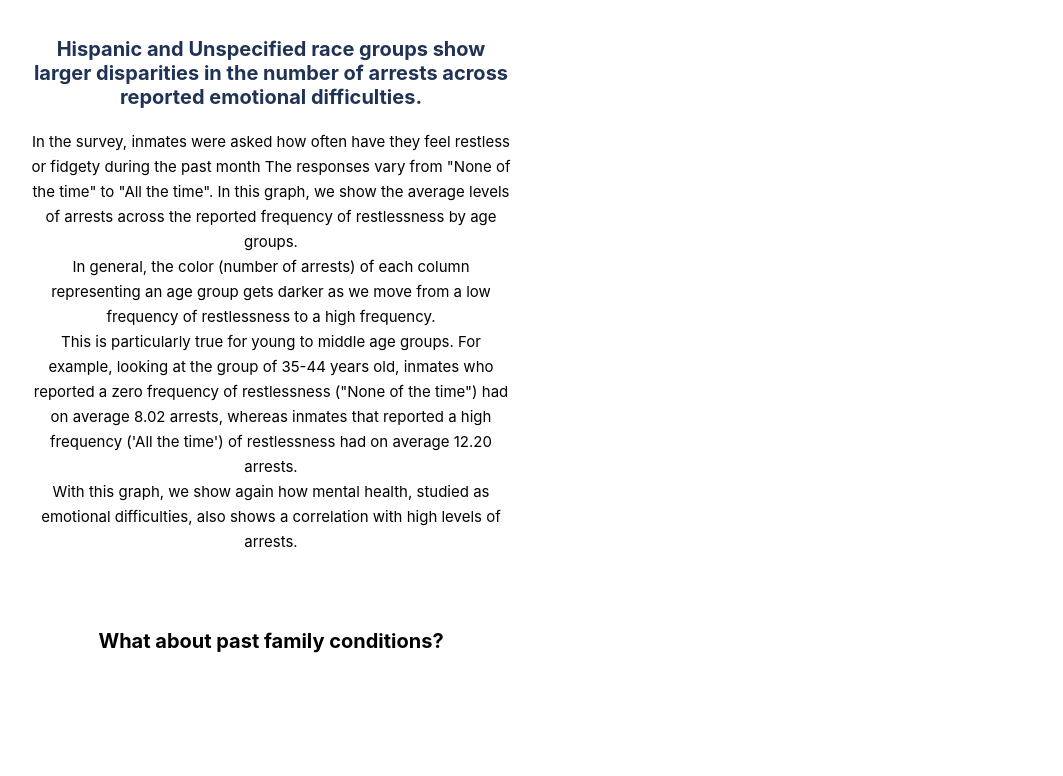
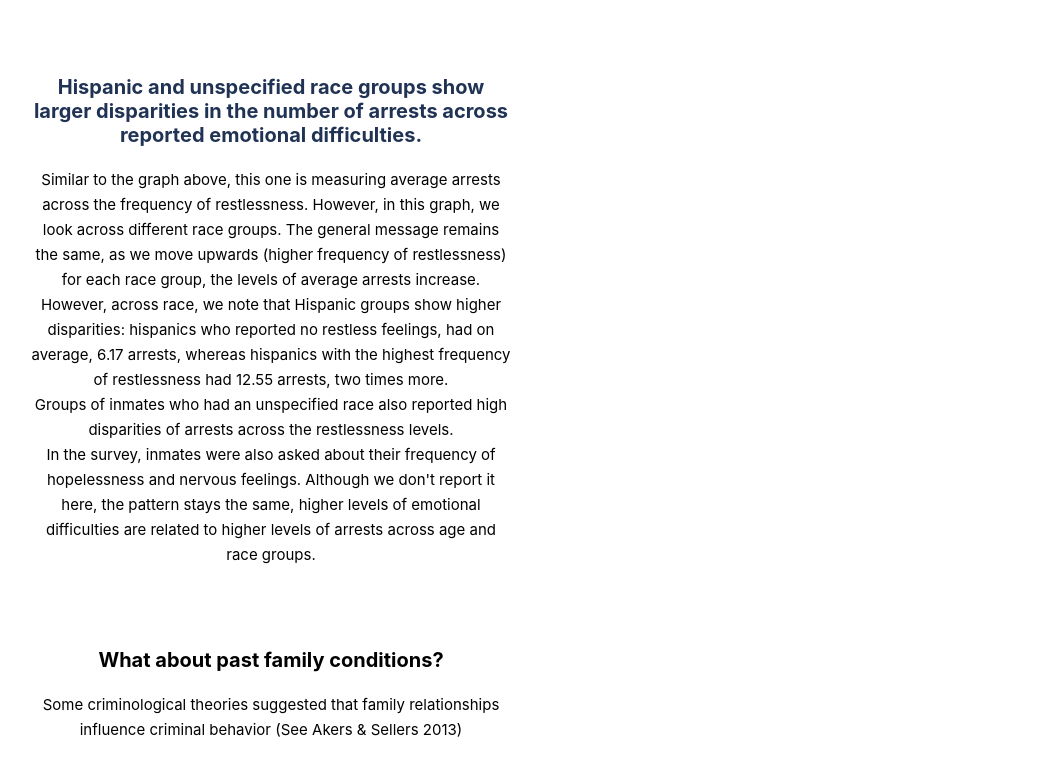
Before and after one commit to jramtos/dynamic_vis, a website: page index.html in a window 1280 px wide. Shown: the part 1906-2682 px from the top of the page, without its empty margins (9-1072 px from the left). Drawn offline with Linux system fonts and the light colour scheme.

Commit message:
last minute update

```diff
--- a/index.html
+++ b/index.html
@@ -121,31 +121,39 @@
           </text>
         </div>
         <div class="step" data-step="2">
-          <h3 style="color: #203354;"> Hispanic and Unspecified race groups show larger disparities in the number of
+          <br>
+          <br>
+          <h3 style="color: #203354;"> Hispanic and unspecified race groups show larger disparities in the number of
             arrests across reported emotional difficulties.
           </h3>
+          <text>
+            Similar to the graph above, this one is measuring average arrests across the frequency of restlessness.
+            However, in this graph, we look across different race groups. The general message remains the same, as we
+            move upwards
+            (higher frequency of restlessness) for each race group, the levels of average arrests increase.
+            <br>
+            However, across race, we note that Hispanic groups show higher disparities:
+            hispanics who reported no restless feelings, had on average, 6.17 arrests, whereas
+            hispanics with the highest frequency of restlessness had 12.55 arrests, two times more.
+            <br>
+            Groups of inmates who had an unspecified race also reported high disparities of arrests across the
+            restlessness levels.
+            <br>
+            In the survey, inmates were also asked about their frequency of hopelessness and nervous feelings.
+            Although we don't report it here, the pattern stays the same, higher levels of emotional difficulties are
+            related to higher levels of arrests across age and race groups.
 
-          <text>
-            In the survey, inmates were asked how often have they feel restless or fidgety during the past month
-            The responses vary from "None of the time" to "All the time". In this graph, we show the average levels of
-            arrests across the reported frequency of restlessness by age groups.
-            <br>
-            In general, the color (number of arrests) of each column representing an age group
-            gets darker as we move from a low frequency of restlessness to a high frequency.
-            <br>
-            This is particularly true for young to middle age groups. For example,
-            looking at the group of 35-44 years old, inmates who reported a zero frequency
-            of restlessness ("None of the time") had on average 8.02 arrests, whereas
-            inmates that reported a high frequency ('All the time') of restlessness had on
-            average 12.20 arrests.
-            <br>
-            With this graph, we show again how mental health, studied as emotional difficulties,
-            also shows a correlation with high levels of arrests.
           </text>
         </div>
         <div class="step" data-step="3">
+          <br>
           <h3> What about past family conditions?
           </h3>
+          <text>
+            Some criminological theories suggested that family relationships influence
+            criminal behavior (See Akers & Sellers 2013)
+
+          </text>
         </div>
         <div class="step" data-step="4">
           <h3 style="color: #203354;"> Being homeless: a relevant factor on recidivism!
@@ -160,19 +168,26 @@
         Do inmates have access to mental health support? Why is this relevant?
       </h3>
       <text>
-
+        WORK IN PROGRESS :)
+        <br>
+        see https://www.who.int/mental_health/policy/mh_in_prison.pdf
       </text>
 
-      see https://www.who.int/mental_health/policy/mh_in_prison.pdf
+
     </section>
     <section id='final-notes'>
       <h4>
         Sources
       </h4>
-
+      <text>
+        WORK IN PROGRESS :)
+      </text>
       <h4>
         Acknowledgements
       </h4>
+      <text>
+        WORK IN PROGRESS :)
+      </text>
     </section>
   </main>
 
```
Also changed, not shown: src/index.js (+8 -3 lines), bundle.js.
